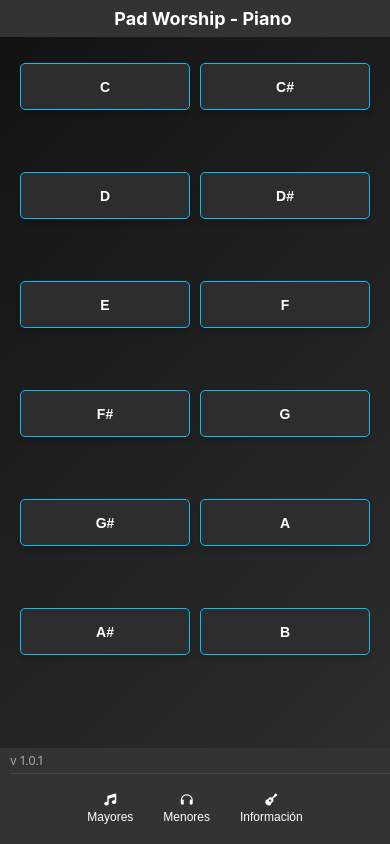
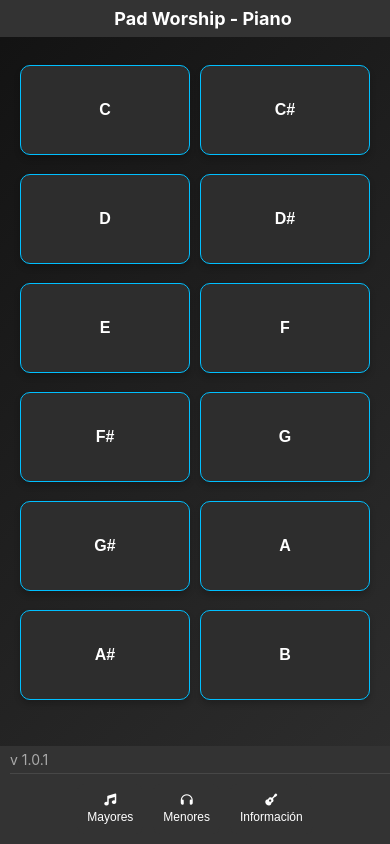
Before and after one commit to Joke0117/appwhorshipjoke, a plain HTML site: page index.html in a window 390 px wide. Drawn offline with nearby package versions, Linux system fonts and the light colour scheme.

Commit message:
Mensaje del commit

```diff
--- a/styles.css
+++ b/styles.css
@@ -184,17 +184,17 @@ body {
         grid-template-columns: repeat(2, 1fr);
         grid-template-rows: repeat(6, 1fr); /* Asegura que haya 6 filas */
         width: 100%;
-        margin: 20px auto 20px; /* Reducido el margen superior e inferior */
+        margin: 5px auto 30px; /* Reducido el margen superior e inferior */
         height: calc(100vh - 200px); /* Ocupa el resto de la pantalla menos navbar y footer */
         gap: 10px; /* Reducir el espacio entre los botones */
-        padding: 23px 0px;
+        padding: 40px 0px;
     }
 
     .pad-buttons button {
-        padding: 10px; /* Reducido para que quepan más filas */
-        font-size: 14px;
-        height: 47px;
-        border-radius: 5px;
+        padding: 20px; /* Reducido para que quepan más filas */
+        font-size: 16px;
+        height: 90px;
+        border-radius: 10px;
     }
 
     .footer .tabs {
@@ -227,7 +227,7 @@ body {
     }
 
     .version-text {
-        font-size: 12px;
+        font-size: 14px;
         color: #aaa;
         display: block; /* Asegura que siempre se muestre en móviles */
     }
```
